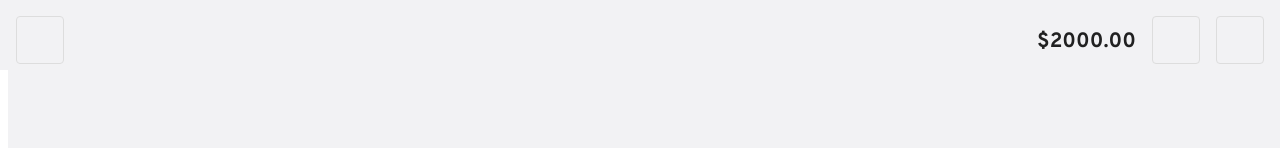
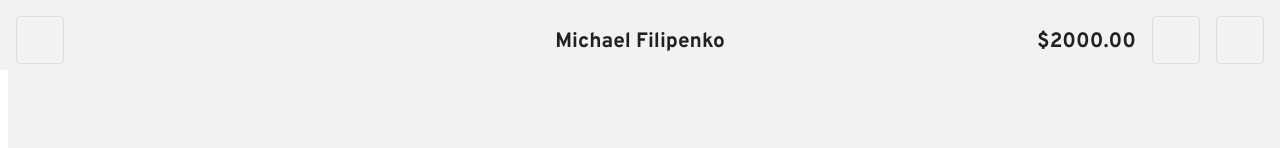
Before and after one commit to lomeat/svelte-app, a Svelte app: page / in a window 1280 px wide. Shown: the top 148 px of the page. Built offline with nearby package versions, Linux system fonts and the light colour scheme; some icons are missing.

Commit message:
add logged user name in navbar

```diff
--- a/src/App.svelte
+++ b/src/App.svelte
@@ -62,11 +62,14 @@
     <header>
       <h1 class="app-name">Svelte Shop Example</h1>
       <navbar>
+        <!-- pos: absolute -->
         <Button class="icon github-link">
           <a href="https://github.com/lomeat/svelte-app">
             <GithubIcon />
           </a>
         </Button>
+        <span class="user">{$user.name}</span>
+        <!-- /pos: absolute -->
         <span class="money item">${$user.money.toFixed(2)}</span>
         <Button class="icon item">
           <CartIcon />
@@ -143,7 +146,7 @@
     position: fixed;
     top: 0rem;
     right: 0rem;
-    padding: 1rem 1rem 0 0;
+    padding: 1rem 1rem 0 1rem;
     width: 100%;
     display: flex;
     justify-content: flex-end;
@@ -163,6 +166,20 @@
     }
   }
 
+  .user {
+    line-height: 3.35rem;
+    font-size: 1.3rem;
+    font-family: $overpass;
+    font-weight: bold;
+    color: $text;
+    position: fixed;
+    top: 0;
+    left: 0;
+    width: 100%;
+    text-align: center;
+    padding-top: 1rem;
+  }
+
   .money {
     line-height: 3.35rem;
     font-size: 1.3rem;
@@ -178,8 +195,6 @@
 
     @media (max-width: $tablet-screen) {
       position: absolute;
-      top: 1rem;
-      left: 1rem;
     }
 
     a {
--- a/src/store.js
+++ b/src/store.js
@@ -21,6 +21,6 @@ const createWritableStore = (key, startValue) => {
 
 export const darkTheme = createWritableStore("darkTheme", false);
 export const user = writable({
-  name: "Tomas Peterson",
+  name: "Michael Filipenko",
   money: 2000,
 });
--- a/src/ui/Button.svelte
+++ b/src/ui/Button.svelte
@@ -41,6 +41,7 @@
     width: 3rem;
     height: 3rem;
     color: $text;
+    z-index: 1;
 
     &-buy {
       margin-left: 0.5rem;
```
